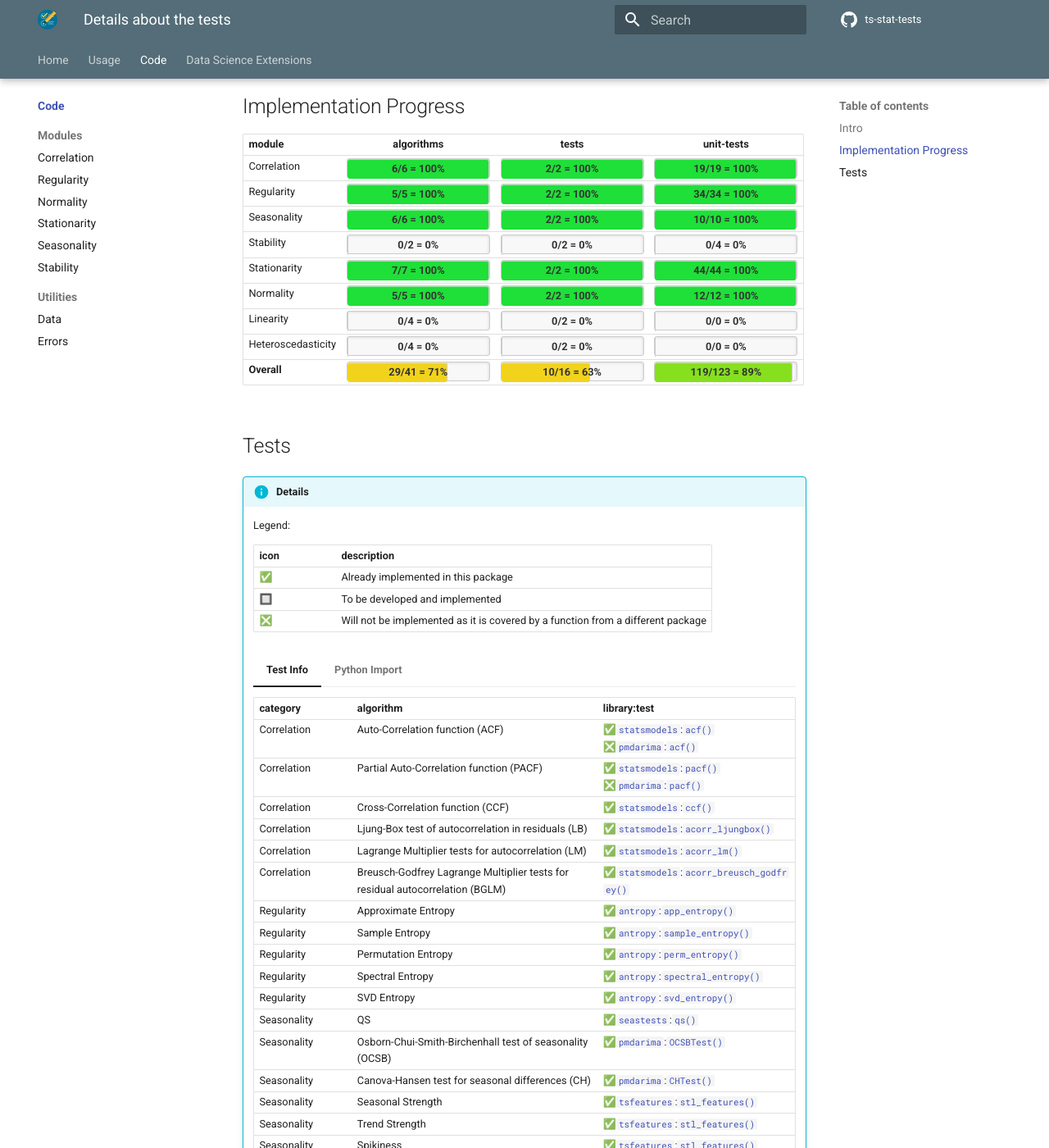
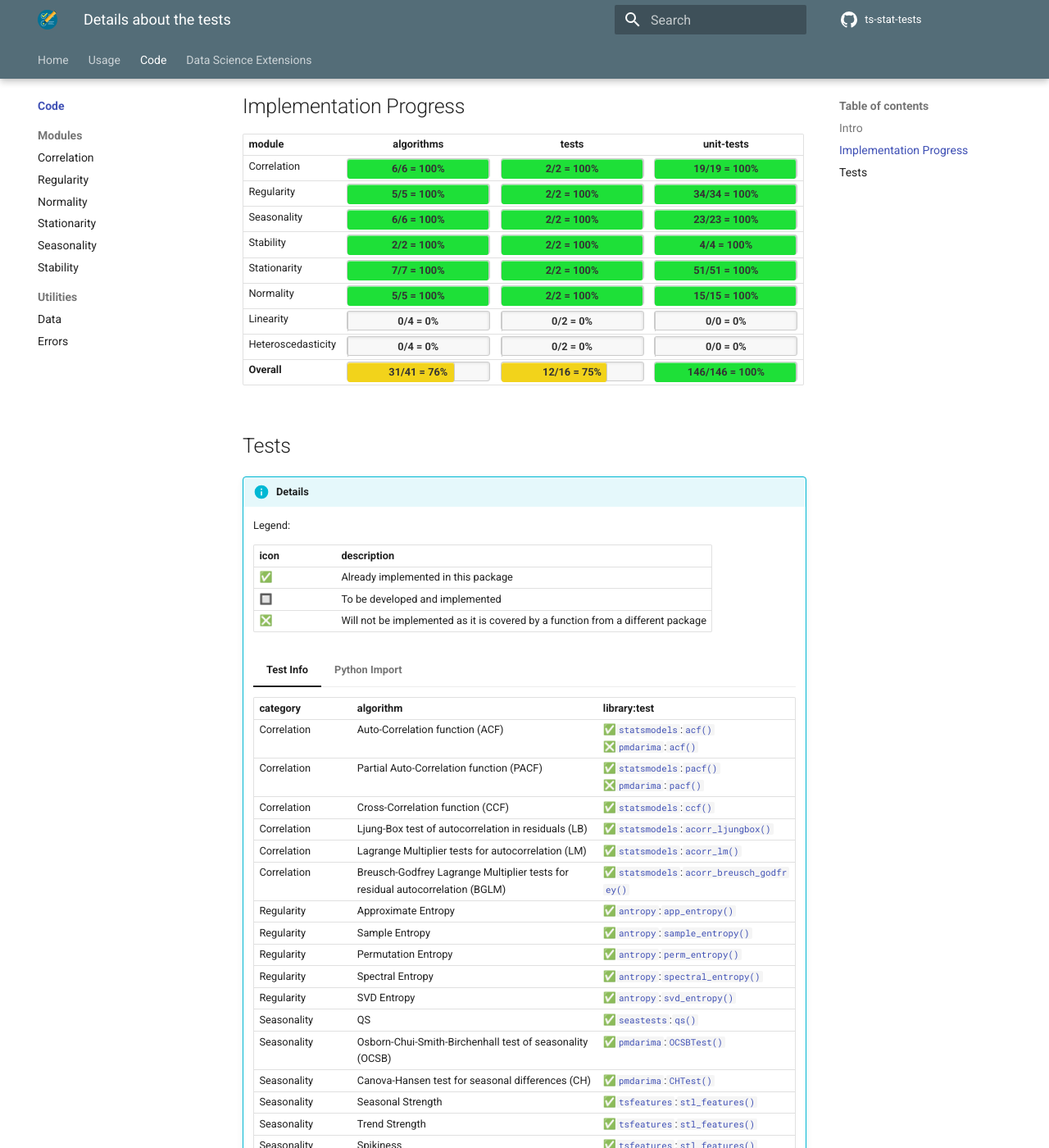
Before and after one commit to data-science-extensions/ts-stat-tests, an MkDocs documentation site: the page built from docs/code/index.md, in a window 1280 px wide and 1400 px high, scrolled down 516 px. Shown: the whole window at 82% size. Built offline with MkDocs 1.6.1 and Material for MkDocs 9.7.7, drawn with Linux system fonts in a browser that asks for light colours; comment, search, counter and statistics services are not loaded; the version menu is left out.

Commit message:
Update progress for all docs - Update stability tests to reflect accurate results. - Modify README to include stability in statistical tests. - Enhance documentation for clarity on stability algorithms.

```diff
--- a/docs/code/index.md
+++ b/docs/code/index.md
@@ -24,13 +24,13 @@
 | ------------------ | :----------------------: | :---------------------: | :-------------------------: |
 | Correlation        | [=6/6   "6/6   =  100%"] | [=2/2   "2/2   = 100%"] | [=19/19  "19/19    = 100%"] |
 | Regularity         | [=5/5   "5/5   =  100%"] | [=2/2   "2/2   = 100%"] | [=34/34  "34/34    = 100%"] |
-| Seasonality        | [=6/6   "6/6   =  100%"] | [=2/2   "2/2   = 100%"] | [=10/10  "10/10    = 100%"] |
-| Stability          | [=0/2   "0/2   =    0%"] | [=0/2   "0/2   =   0%"] | [=0/4    "0/4      =   0%"] |
-| Stationarity       | [=7/7   "7/7   =  100%"] | [=2/2   "2/2   = 100%"] | [=44/44  "44/44    = 100%"] |
-| Normality          | [=5/5   "5/5   =  100%"] | [=2/2   "2/2   = 100%"] | [=12/12  "12/12    = 100%"] |
+| Seasonality        | [=6/6   "6/6   =  100%"] | [=2/2   "2/2   = 100%"] | [=23/23  "23/23    = 100%"] |
+| Stability          | [=2/2   "2/2   =  100%"] | [=2/2   "2/2   = 100%"] | [=4/4    "4/4      = 100%"] |
+| Stationarity       | [=7/7   "7/7   =  100%"] | [=2/2   "2/2   = 100%"] | [=51/51  "51/51    = 100%"] |
+| Normality          | [=5/5   "5/5   =  100%"] | [=2/2   "2/2   = 100%"] | [=15/15  "15/15    = 100%"] |
 | Linearity          | [=0/4   "0/4   =    0%"] | [=0/2   "0/2   =   0%"] | [=0/0    "0/0      =   0%"] |
 | Heteroscedasticity | [=0/4   "0/4   =    0%"] | [=0/2   "0/2   =   0%"] | [=0/0    "0/0      =   0%"] |
-| **Overall**        | [=29/41 "29/41 =   71%"] | [=10/16 "10/16 =  63%"] | [=119/123 "119/123 =  89%"] |
+| **Overall**        | [=31/41 "31/41 =   76%"] | [=12/16 "12/16 =  75%"] | [=146/146 "146/146 = 100%"] |
 
 
 ## Tests
@@ -83,8 +83,8 @@
         | Seasonality        | Seasonal Strength                                                             | ✅[`tsfeatures`][tsfeatures]:[`stl_features()`][tsfeatures-stl_features]                                                                                              |
         | Seasonality        | Trend Strength                                                                | ✅[`tsfeatures`][tsfeatures]:[`stl_features()`][tsfeatures-stl_features]                                                                                              |
         | Seasonality        | Spikiness                                                                     | ✅[`tsfeatures`][tsfeatures]:[`stl_features()`][tsfeatures-stl_features]                                                                                              |
-        | Stability          | Stability                                                                     | 🔲[`tsfeatures`][tsfeatures]:[`stability()`][tsfeatures-stability]                                                                                                    |
-        | Stability          | Lumpiness                                                                     | 🔲[`tsfeatures`][tsfeatures]:[`lumpiness()`][tsfeatures-lumpiness]                                                                                                    |
+        | Stability          | Stability                                                                     | ✅[`tsfeatures`][tsfeatures]:[`stability()`][tsfeatures-stability]                                                                                                    |
+        | Stability          | Lumpiness                                                                     | ✅[`tsfeatures`][tsfeatures]:[`lumpiness()`][tsfeatures-lumpiness]                                                                                                    |
         | Stationarity       | Augmented Dickey-Fuller test for stationarity (ADF)                           | ✅[`statsmodels`][statsmodels]:[`adfuller()`][statsmodels-adfuller]<br>❎[`pmdarima`][pmdarima]:[`ADFTest()`][pmdarima-adftest]<br>❎[`arch`][arch]:[`ADF()`][arch-adf] |
         | Stationarity       | Kwiatkowski-Phillips-Schmidt-Shin test for stationarity (KPSS)                | ✅[`statsmodels`][statsmodels]:[`kpss()`][statsmodels-kpss]<br>❎[`pmdarima`][pmdarima]:[`KPSSTest()`][pmdarima-kpss]<br>❎[`arch`][arch]:[`KPSS()`][arch-kpss]         |
         | Stationarity       | Range unit-root test for stationarity (RUR)                                   | ✅[`statsmodels`][statsmodels]:[`range_unit_root_test()`][statsmodels-range_unit_root_test]                                                                           |
```
Also changed, not shown: README.md (+4 -3 lines).
